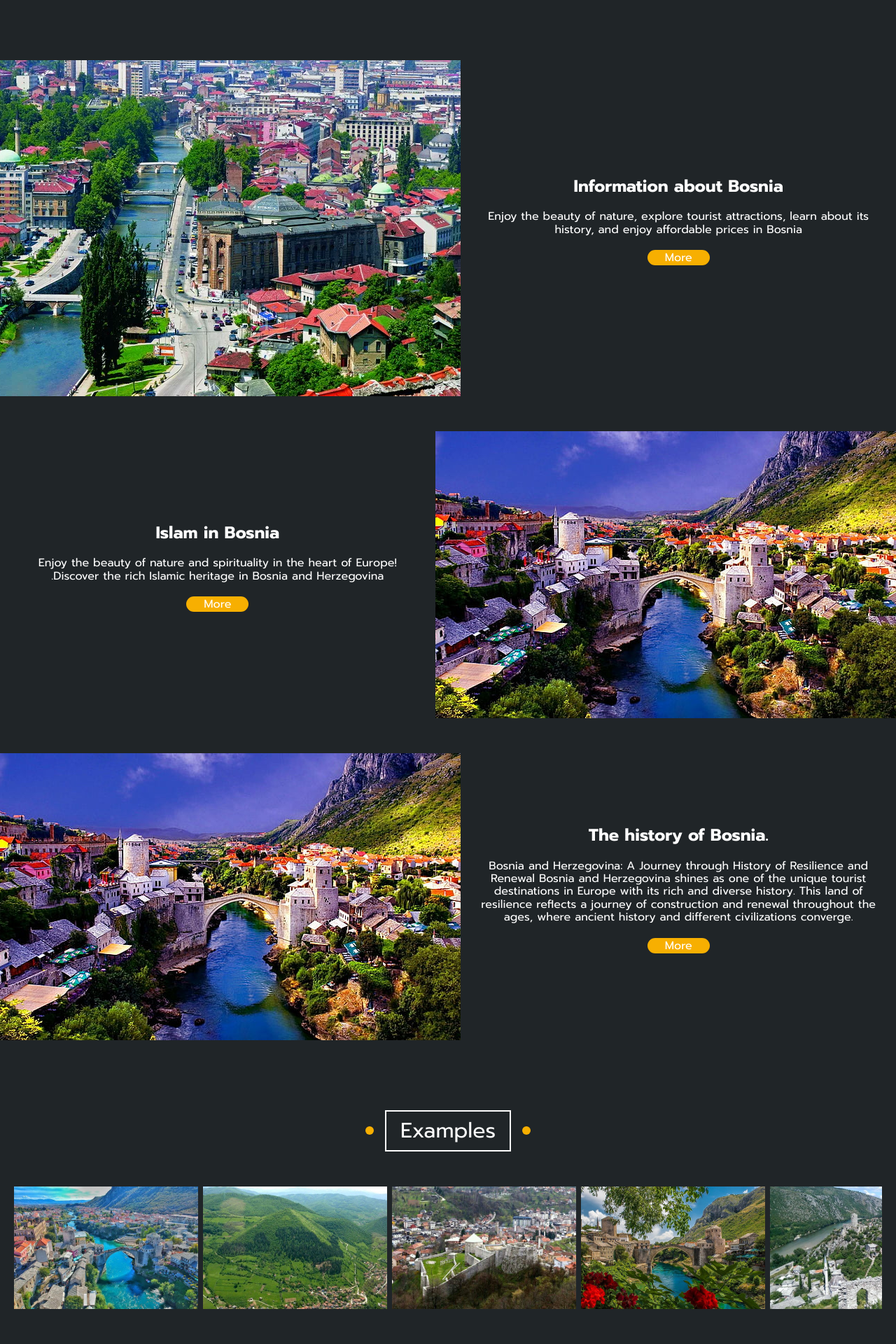
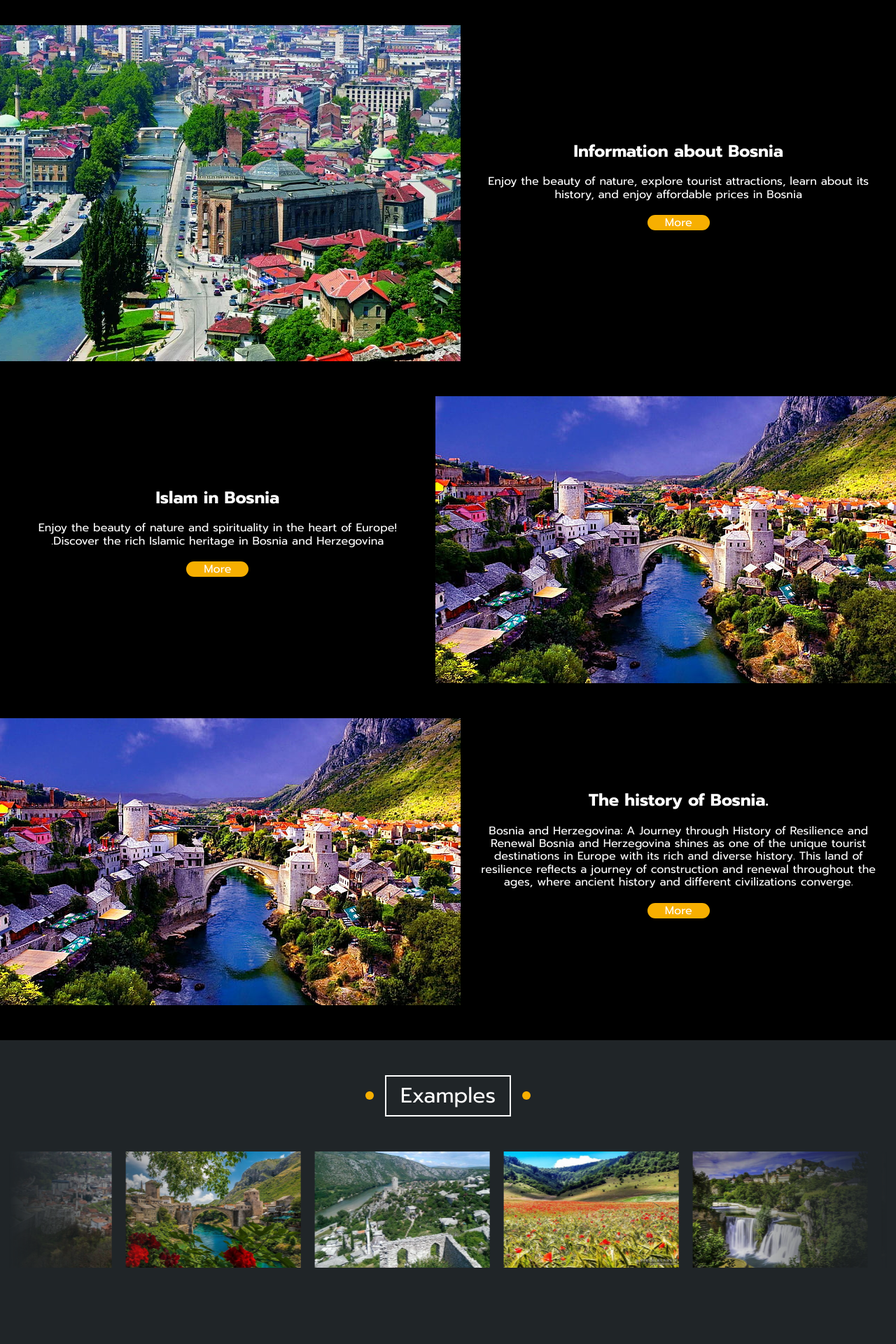
Before and after one commit to IbrahimMohamed9/Balqan, a PHP site: page / in a window 1280 px wide. Shown: the part 1320-3240 px from the top of the page at 70% size. After the commit the page ends 3131 px from the top, so only its background shows below. Run offline with PHP 8.4, Linux system fonts and the light colour scheme.

Commit message:
add javascript

```diff
--- a/assets/css/balqan.css
+++ b/assets/css/balqan.css
@@ -1,6 +1,7 @@
 /* Start Variables*/
 :root {
   --main-color: #f7af01;
+  --secondary-color: #bb8501;
   --main-transition: 0.3s;
   --main-padding: 100px;
   --font-color: #777;
@@ -20,6 +21,16 @@ html {
 body {
   font-family: "Prompt", "Marcellus", sans-serif;
   background-color: #202528;
+}
+body::-webkit-scrollbar {
+  background-color: rgb(33, 33, 33);
+  width: 15px;
+}
+body::-webkit-scrollbar-thumb {
+  background-color: var(--main-color);
+}
+body::-webkit-scrollbar-thumb:hover {
+  background-color: var(--secondary-color);
 }
 ul {
   list-style: none;
@@ -56,7 +67,7 @@ a {
 /* End Global Rules */
 /* Start Components */
 .new-section {
-  margin: 100px 0;
+  margin: 50px 0;
 }
 .main-title {
   text-transform: capitalize;
@@ -259,6 +270,8 @@ header .icons span {
 .info {
   display: grid;
   gap: 50px;
+  background-color: black;
+  padding: 50px 0;
 }
 .info .row {
   text-align: center;
@@ -289,7 +302,9 @@ header .icons span {
   align-items: center;
 }
 .info .row .wrap .content {
+  position: relative;
   margin-right: 20px;
+  --font-duration: 0.3s;
 }
 .info .row:nth-child(2n) .wrap .content {
   margin-left: 20px;
@@ -315,48 +330,44 @@ header .icons span {
   padding: 2px 25px;
   margin-bottom: 20px;
 }
-.info .row .content button:hover span {
-  display: none;
+.info .row .content .paragraph.big {
+  --font-duration: 0.6s;
 }
 .info .row .content .paragraph {
-  display: none;
+  font-size: 0;
+  transition: font-size var(--font-duration) linear;
 }
-.info .row .content button:hover ~ .paragraph {
-  display: block;
+.info .row .content .paragraph.show {
+  font-size: initial;
 }
 /* End Info */
 /* Start Tourist-Images */
-.tourist .images {
-  display: grid;
-  grid-auto-flow: column;
-  grid-auto-columns: 260px;
-  gap: 10px;
-  overflow-x: auto;
-  overscroll-behavior-inline: contain;
-  margin: 0 20px;
+.tourist .scroller {
+  max-width: 98vw;
+  margin: 0 auto;
 }
-.tourist .images::-webkit-scrollbar {
-  width: 0;
+.tourist .scroller .scroller__inner {
+  display: flex;
+  flex-wrap: wrap;
 }
-.tourist .images .image {
-  width: 300px;
+.tourist .scroller[data-animated="true"] {
+  overflow: hidden;
+  mask: linear-gradient(90deg, transparent, white 20%, white 80%, transparent);
 }
-
-.tourist .images .image img {
+.tourist .scroller[data-animated="true"] .scroller__inner {
+  flex-wrap: nowrap;
+  width: max-content;
+  animation: scroll 30s linear infinite;
+}
+.tourist .images .tag-list li {
+  width: 250px;
+  margin: 0 10px;
+}
+.tourist .images .tag-list li img {
   max-width: 100%;
   min-width: 250px;
   max-height: 175px;
 }
-
-/*
-=================================================
-=================================================
-=================================================
-edit the scroll part in non touch devices
-=================================================
-=================================================
-=================================================
-*/
 /* End Tourist-Images */
 
 /* Start Animation */
@@ -416,4 +427,9 @@ edit the scroll part in non touch devices
     height: 200%;
   }
 }
+@keyframes scroll {
+  to {
+    transform: translate(-50%);
+  }
+}
 /* End Animation */
--- /dev/null
+++ b/assets/javascript/main.js
@@ -0,0 +1,35 @@
+const scrollers = document.querySelectorAll(".scroller");
+if (!window.matchMedia("(prefers-reduced-motion: reduce").matches) {
+  addAnimation();
+}
+function addAnimation() {
+  scrollers.forEach((scroller) => {
+    scroller.setAttribute("data-animated", true);
+
+    const scrollerInner = scroller.querySelector(".scroller__inner");
+    const scrollerConternt = Array.from(scrollerInner.children);
+
+    scrollerConternt.forEach((item) => {
+      const duplicatedItem = item.cloneNode(true);
+      duplicatedItem.setAttribute("aria-hidden", true);
+      scrollerInner.appendChild(duplicatedItem);
+    });
+  });
+}
+
+let buttons = document.querySelectorAll(".info .row .content button");
+
+buttons.forEach((button) => {
+  button.addEventListener("click", function () {
+    let span = this.querySelector("span");
+    let paragraph = this.nextElementSibling;
+
+    paragraph.classList.toggle("show");
+
+    if (paragraph.classList.contains("show")) {
+      span.textContent = "";
+    } else {
+      span.textContent = "More";
+    }
+  });
+});
--- a/index.html
+++ b/index.html
@@ -224,7 +224,7 @@
               </p>
             </div>
             <button><span>More</span></button>
-            <p class="paragraph">
+            <p class="paragraph big">
               The Formation and Ancient Civilizations: <br />
               The origins of Bosnia and Herzegovina date back to several ancient
               civilizations, including the Greeks, Romans, and Illyrians. The
@@ -274,73 +274,78 @@
     <!-- Start Tourist-Images -->
     <div class="tourist new-section">
       <h2 class="main-title">examples</h2>
-      <div class="images">
-        <div class="image">
+      <div class="images scroller">
+        <ul class="tag-list scroller__inner">
+          <li>
             <img
               src="assets/images/tourist-places/tourist-places-1.jpg"
               alt=""
             />
-        </div>
-        <div class="image">
-          <img src="assets/images/tourist-places/tourist-places-2.jpg" alt="" />
-        </div>
-        <div class="image">
+          </li>
+          <li>
+            <img
+              src="assets/images/tourist-places/tourist-places-2.jpg"
+              alt=""
+            />
+          </li>
+          <li>
             <img
               src="assets/images/tourist-places/tourist-places-3.jpg"
               alt=""
             />
-        </div>
-        <div class="image">
+          </li>
+          <li>
             <img
               src="assets/images/tourist-places/tourist-places-4.jpg"
               alt=""
             />
-        </div>
-        <div class="image">
+          </li>
+          <li>
             <img
               src="assets/images/tourist-places/tourist-places-5.jpg"
               alt=""
             />
-        </div>
-        <div class="image">
+          </li>
+          <li>
             <img
               src="assets/images/tourist-places/tourist-places-6.jpg"
               alt=""
             />
-        </div>
-        <div class="image">
+          </li>
+          <li>
             <img
               src="assets/images/tourist-places/tourist-places-7.jpg"
               alt=""
             />
-        </div>
-        <div class="image">
+          </li>
+          <li>
             <img
               src="assets/images/tourist-places/tourist-places-8.webp"
               alt=""
             />
-        </div>
-        <div class="image">
+          </li>
+          <li>
             <img
               src="assets/images/tourist-places/tourist-places-9.webp"
               alt=""
             />
-        </div>
-        <div class="image">
+          </li>
+          <li>
             <img
               src="assets/images/tourist-places/tourist-places-10.webp"
               alt=""
             />
-        </div>
-        <div class="image">
+          </li>
+          <li>
             <img
               src="assets/images/tourist-places/tourist-places-11.jpg"
               alt=""
             />
-        </div>
+          </li>
+        </ul>
       </div>
     </div>
     <!-- End Tourist-Images -->
-
+    <script src="assets/javascript/main.js"></script>
   </body>
 </html>
```
Lines whose indentation alone changed are shown as unchanged.
